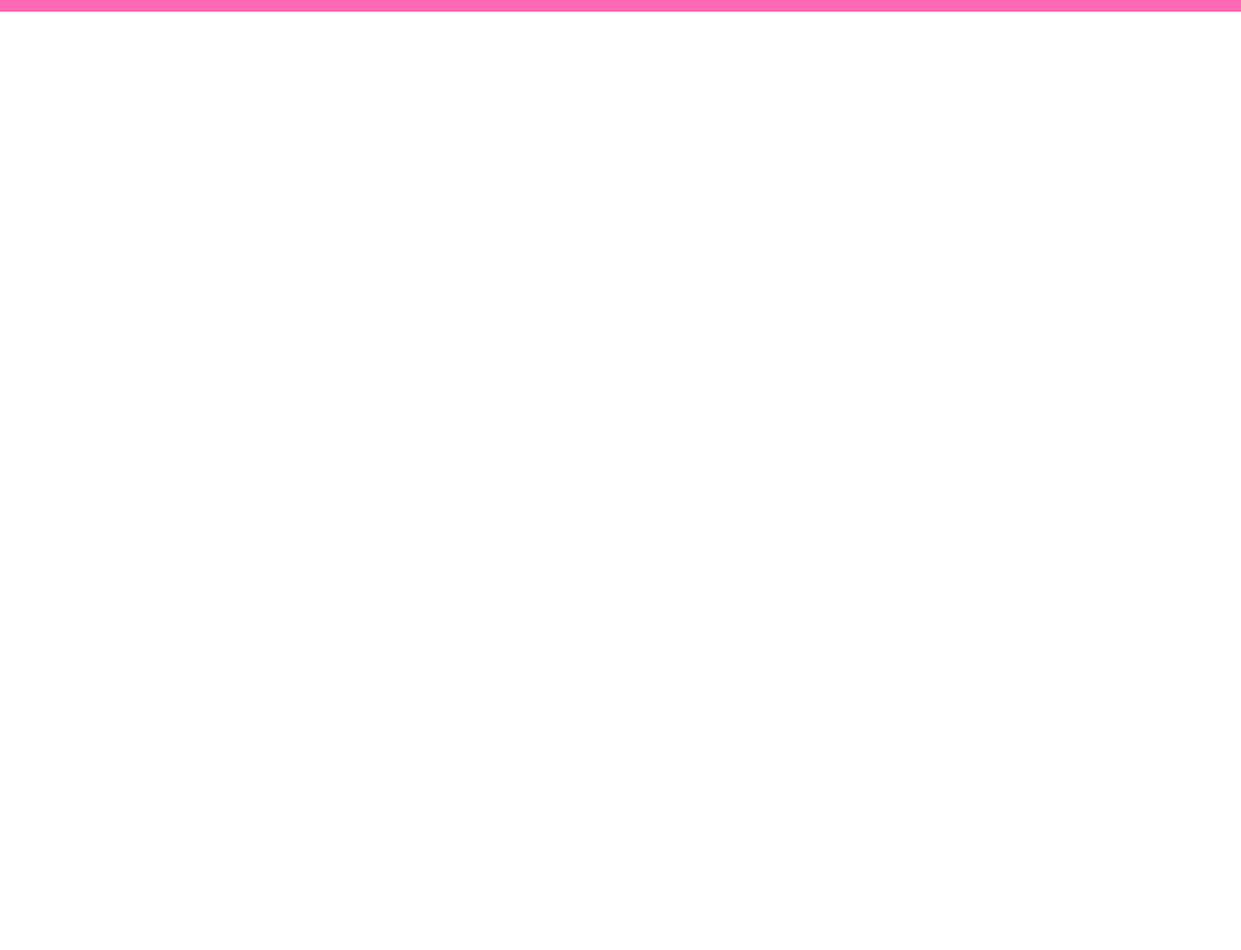
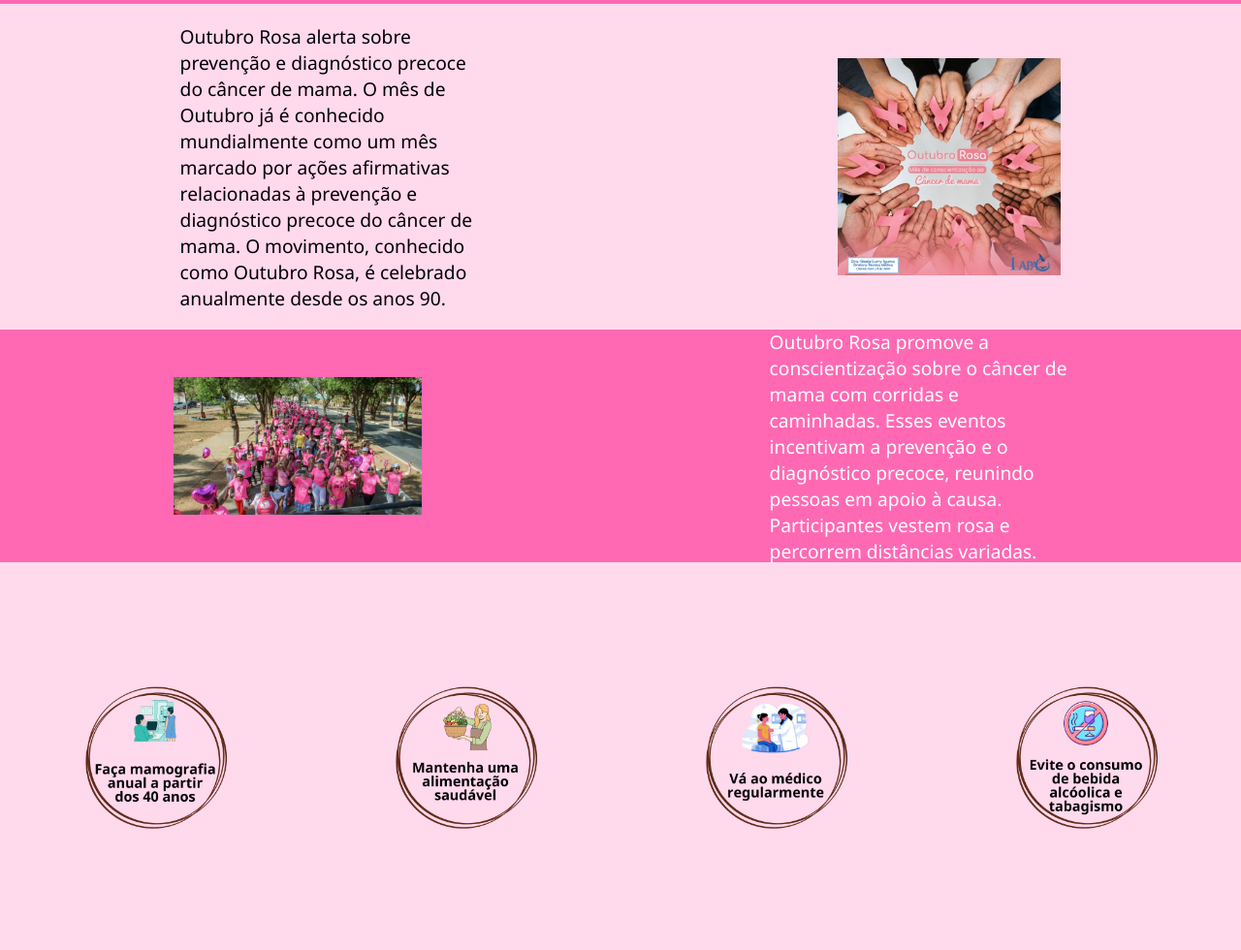
Before and after one commit to tenorioarandas/outubro-rosa, a plain HTML site: page index.html in a window 1280 px wide. Shown: the part 108-1088 px from the top of the page at 97% size. Before the commit the page ends 800 px from the top, so only its background shows below. Drawn offline with Linux system fonts and the light colour scheme.

Commit message:
:sparkles: criação das seções

```diff
--- a/index.html
+++ b/index.html
@@ -20,5 +20,23 @@
             </ul>
         </nav>
     </header>
+    <section class="secaoPrevencao">
+        <div class="caixaTexto">
+            <p>Outubro Rosa alerta sobre prevenção e diagnóstico precoce do câncer de mama. O mês de Outubro já é conhecido mundialmente como um mês marcado por ações afirmativas relacionadas à prevenção e diagnóstico precoce do câncer de mama. O movimento, conhecido como Outubro Rosa, é celebrado anualmente desde os anos 90.</p>
+        </div>
+        <img src="./imagens/prevencao.png" alt="">
+    </section>
+    <section class="secaoEventos">
+        <img src="./imagens/eventos.png" alt="">
+        <div class="caixaTexto">
+            <p>Outubro Rosa promove a conscientização sobre o câncer de mama com corridas e caminhadas. Esses eventos incentivam a prevenção e o diagnóstico precoce, reunindo pessoas em apoio à causa. Participantes vestem rosa e percorrem distâncias variadas.</p>
+        </div>
+    </section>
+    <section class="secaoOrientacoes">
+        <img src="./imagens/mamografia.png" alt="">
+        <img src="./imagens/alimentacao.png" alt="">
+        <img src="/imagens/consulta.png" alt="">
+        <img src="/imagens/proibido-beber-fumar.png" alt="">
+    </section>
 </body>
 </html>
--- a/style.scss
+++ b/style.scss
@@ -9,10 +9,10 @@
 
 header {
     background-color: #FF69B4;
-    height: 15vh;
+    height: 14vh;
     display: flex;
+    justify-content: space-around;
     align-items: center;
-    justify-content: space-around;
 }
 
 .caixaLogo {
@@ -41,3 +41,49 @@ nav {
         }
     }
 }
+
+.secaoPrevencao {
+    height: 42vh;
+    display: flex;
+    justify-content: space-around;
+    align-items: center;
+    background-color: #FFD9EC;
+    div {
+        width: 24vw;
+        p {
+            font-size: 1.2em;
+        }
+    }
+    img {
+        width: 18vw;
+    }
+}
+
+.secaoEventos {
+    height: 30vh;
+    display: flex;
+    justify-content: space-around;
+    align-items: center;
+    background-color: #FF69B4;
+    div {
+        width: 24vw;
+        p {
+            font-size: 1.2em;
+            color: #FFFFFF;
+        }
+    }
+    img {
+        width: 20vw;
+    }
+}
+
+.secaoOrientacoes {
+    height: 50vh;
+    display: flex;
+    justify-content: space-around;
+    align-items: center;
+    background-color: #FFD9EC;
+    img {
+        width: 12vw;
+    }
+}
```
Also changed, not shown: imagens/alimentacao.png (added), imagens/consulta.png (added), imagens/eventos.png (added), imagens/mamografia.png (added), imagens/prevencao.png (added), imagens/proibido-beber-fumar.png (added), style.css, 1 other file.
